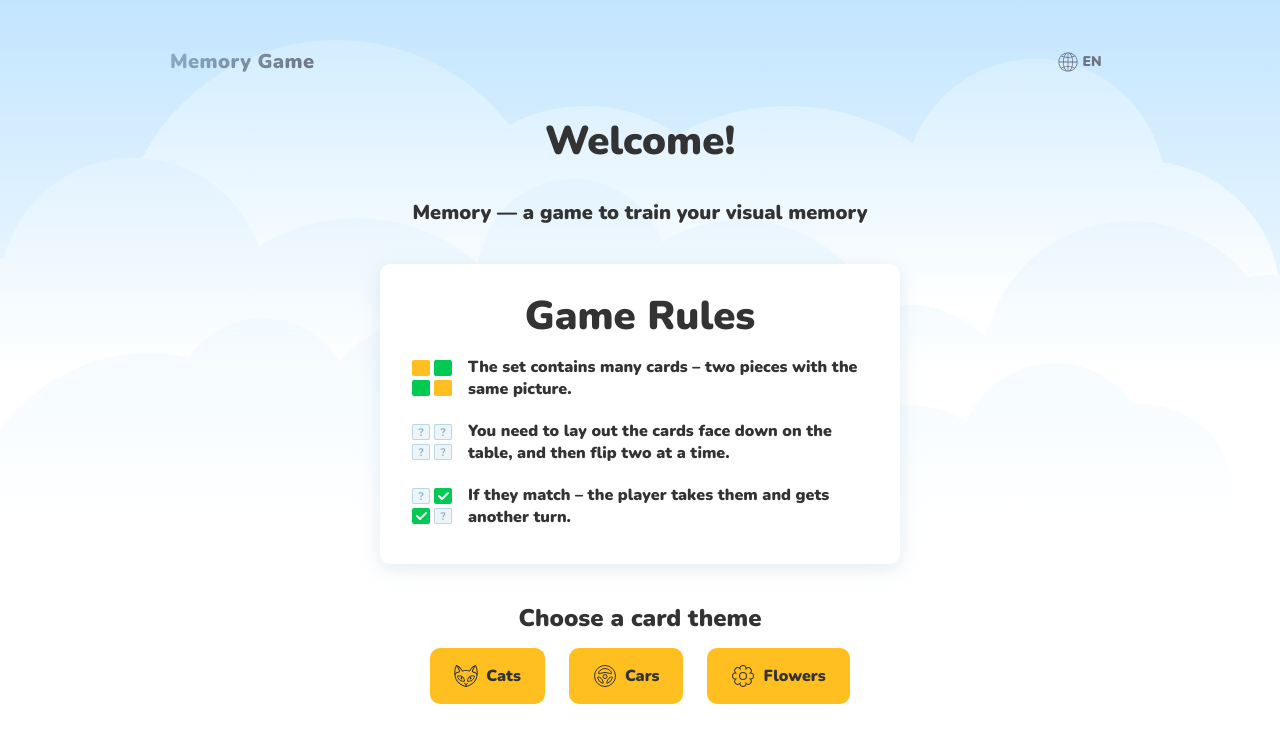
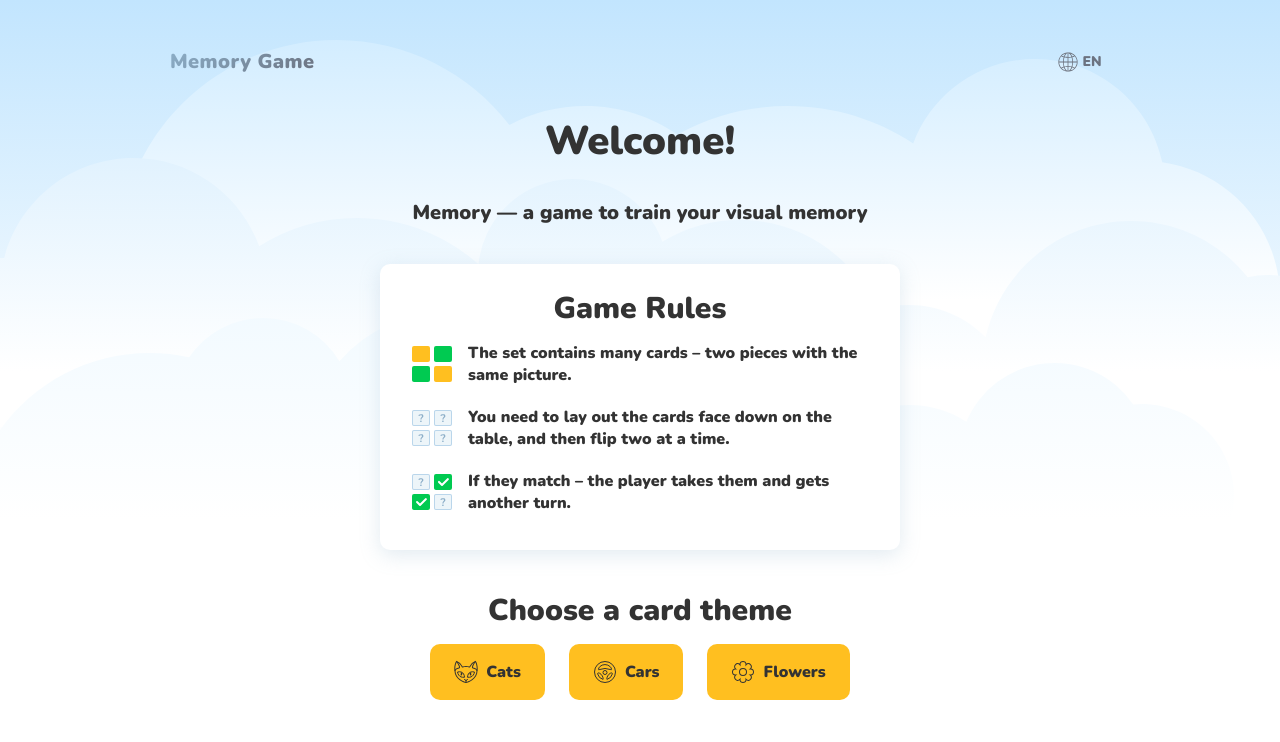
Before and after one commit to OlgaGulyakevich/memory-game, a React app: page /start in a window 1280 px wide. Shown: the top 742 px of the page. Built offline with nearby package versions, Linux system fonts and the light colour scheme.

Commit message:
refactor: update StartScreen structure and improve accessibility with semantic HTML elements

```diff
--- a/src/components/pages/StartScreen.jsx
+++ b/src/components/pages/StartScreen.jsx
@@ -8,29 +8,32 @@ function StartScreen({ onThemeSelect }) {
   const { t } = useTranslation();
 
   return (
-    <main className="rules container" role="main" aria-label={t('startScreen.welcome')}>
-      <header className="start-screen-header">
+    <main className="rules container" aria-label={t('startScreen.welcome')}>
+
+      <div className="screen-navigation">
         <Logo />
         <LanguageSwitcher />
+      </div>
+
+      <header className="start-screen-intro">
+      <h1>{t('startScreen.welcome')}</h1>
+      <p>{t('startScreen.subtitle')}</p>
       </header>
 
-      <h1>{t('startScreen.welcome')}</h1>
-      <p>{t('startScreen.subtitle')}</p>
 
       <section className="rules-panel" aria-labelledby="rules-heading">
         <h2 id="rules-heading">{t('startScreen.rulesHeading')}</h2>
-        <ul className="rules-list" role="list">
+        <ol className="rules-list">
           <li>{t('startScreen.rule1')}</li>
           <li>{t('startScreen.rule2')}</li>
           <li>{t('startScreen.rule3')}</li>
-        </ul>
+        </ol>
       </section>
 
       <section className="themes-selection" aria-labelledby="themes-heading">
-        <h3 id="themes-heading">{t('startScreen.themesHeading')}</h3>
+        <h2 id="themes-heading">{t('startScreen.themesHeading')}</h2>
         <nav
           className="theme-buttons"
-          role="navigation"
           aria-label={t('startScreen.themesAriaLabel')}
         >
           {Object.entries(themes).map(([key, theme]) => (
--- a/src/styles/style.css
+++ b/src/styles/style.css
@@ -239,7 +239,6 @@ body {
   margin: 0;
   margin-bottom: var(--space-md);
   font-weight: var(--font-weight-black);
-  font-size: var(--font-size-2xl);
   line-height: var(--line-height-normal);
 }
 
@@ -1373,7 +1372,7 @@ body {
    StartScreen Header with Language Switcher
    ==================================== */
 
-.start-screen-header {
+.screen-navigation {
   display: flex;
   justify-content: space-between;
   align-items: center;
```
